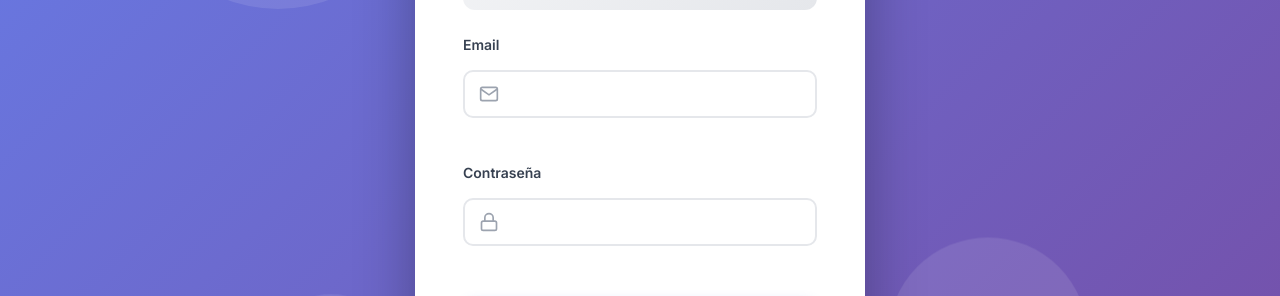
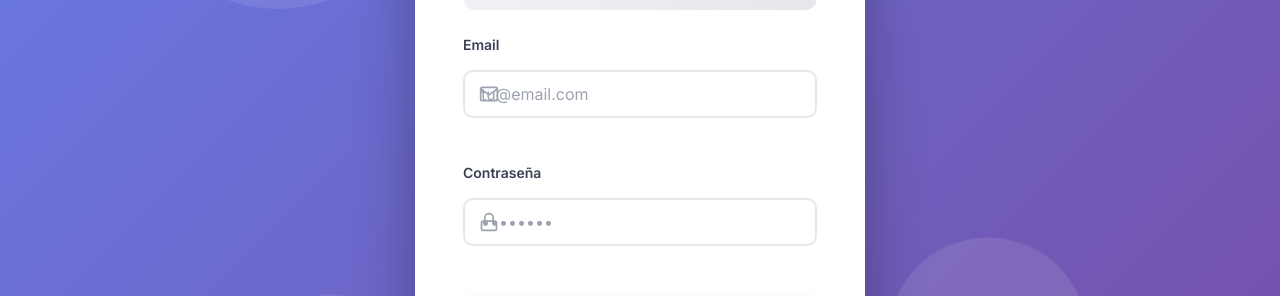
Before and after one commit to Jorgecdepy/JahekaY, a React (Vite) app: page /login in a window 1280 px wide. Shown: the part 390-686 px from the top of the page. Built offline with nearby package versions, Linux system fonts and the light colour scheme; no server answers.

Commit message:
Fix input text visibility - add webkit autofill styles and !important

```diff
--- a/src/pages/LoginEmpleado.css
+++ b/src/pages/LoginEmpleado.css
@@ -172,8 +172,20 @@
   font-size: 1rem;
   transition: all 0.3s ease;
   font-family: inherit;
-  background-color: #ffffff;
-  color: #1f2937;
+  background-color: #ffffff !important;
+  color: #1f2937 !important;
+  -webkit-text-fill-color: #1f2937 !important;
+}
+
+/* Fix para autocompletado de Chrome/navegadores */
+.input-wrapper input:-webkit-autofill,
+.input-wrapper input:-webkit-autofill:hover,
+.input-wrapper input:-webkit-autofill:focus,
+.input-wrapper input:-webkit-autofill:active {
+  -webkit-box-shadow: 0 0 0 30px #ffffff inset !important;
+  -webkit-text-fill-color: #1f2937 !important;
+  background-color: #ffffff !important;
+  color: #1f2937 !important;
 }
 
 .input-wrapper input:focus {
@@ -184,6 +196,7 @@
 
 .input-wrapper input::placeholder {
   color: #9ca3af;
+  -webkit-text-fill-color: #9ca3af;
 }
 
 /* Error message */
```
